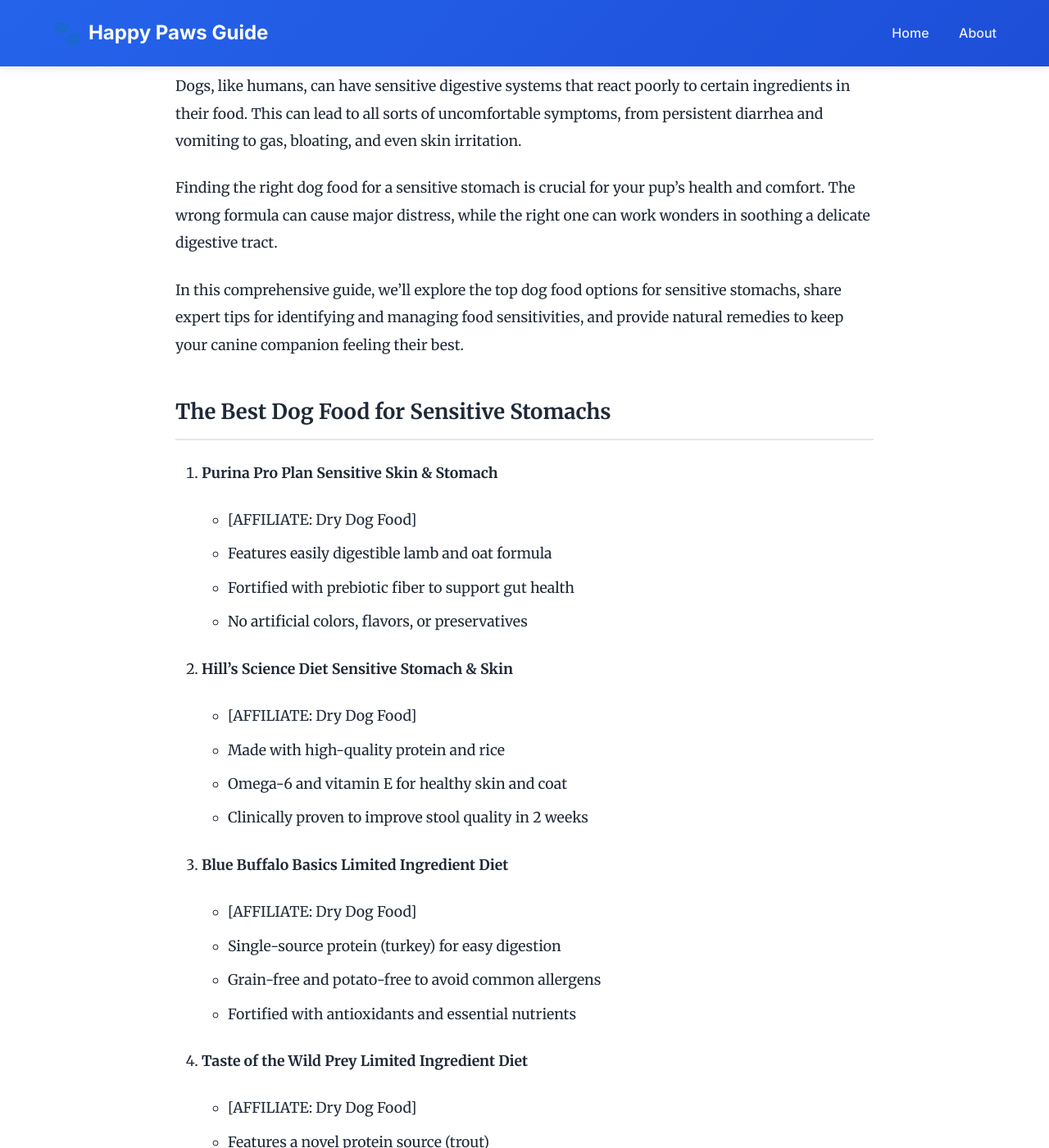
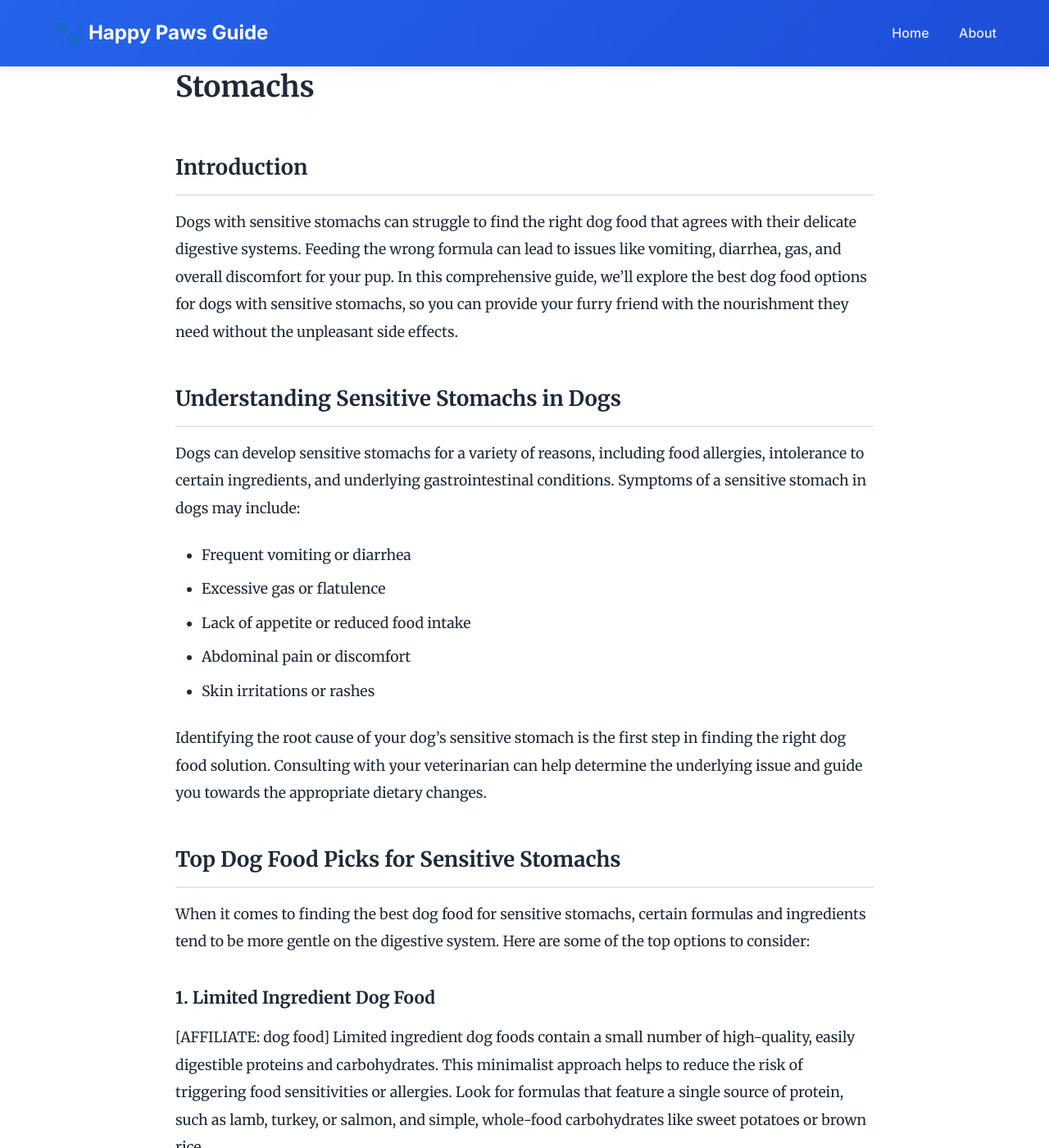
Before and after one commit to moltbotville/happy-paws-guide, a Jekyll site: the page built from _posts/2026-02-02-best-dog-food-for-dogs-with-sensitive-stomachs.md, in a window 1280 px wide and 1400 px high, scrolled down 335 px. Shown: the whole window at 82% size. Built offline with Jekyll 4.4.1, drawn with Linux system fonts in a browser that asks for light colours; some of the changed text lies outside the part shown.

Commit message:
Add article

```diff
--- a/_posts/2026-02-02-best-dog-food-for-dogs-with-sensitive-stomachs.md
+++ b/_posts/2026-02-02-best-dog-food-for-dogs-with-sensitive-stomachs.md
@@ -1,60 +1,62 @@
 ---
 layout: post
-title: "The Best Dog Food for Dogs With Sensitive Stomachs"
-description: "Discover the top dog food options that are gentle on sensitive digestive systems, along with tips to soothe your pup's tummy troubles."
+title: "The Best Dog Food for Dogs with Sensitive Stomachs"
+description: "Discover the top dog food formulas to soothe sensitive stomachs and avoid digestive issues in your canine companion."
 date: 2026-02-02
 categories: [pet-care]
 ---
 
-## The Struggle of Sensitive Stomachs in Dogs
+# The Best Dog Food for Dogs with Sensitive Stomachs
 
-Dogs, like humans, can have sensitive digestive systems that react poorly to certain ingredients in their food. This can lead to all sorts of uncomfortable symptoms, from persistent diarrhea and vomiting to gas, bloating, and even skin irritation.
+## Introduction
 
-Finding the right dog food for a sensitive stomach is crucial for your pup's health and comfort. The wrong formula can cause major distress, while the right one can work wonders in soothing a delicate digestive tract.
+Dogs with sensitive stomachs can struggle to find the right dog food that agrees with their delicate digestive systems. Feeding the wrong formula can lead to issues like vomiting, diarrhea, gas, and overall discomfort for your pup. In this comprehensive guide, we'll explore the best dog food options for dogs with sensitive stomachs, so you can provide your furry friend with the nourishment they need without the unpleasant side effects.
 
-In this comprehensive guide, we'll explore the top dog food options for sensitive stomachs, share expert tips for identifying and managing food sensitivities, and provide natural remedies to keep your canine companion feeling their best.
+## Understanding Sensitive Stomachs in Dogs
 
-## The Best Dog Food for Sensitive Stomachs
+Dogs can develop sensitive stomachs for a variety of reasons, including food allergies, intolerance to certain ingredients, and underlying gastrointestinal conditions. Symptoms of a sensitive stomach in dogs may include:
 
-1. **Purina Pro Plan Sensitive Skin & Stomach**
-   - [AFFILIATE: Dry Dog Food]
-   - Features easily digestible lamb and oat formula
-   - Fortified with prebiotic fiber to support gut health
-   - No artificial colors, flavors, or preservatives
+- Frequent vomiting or diarrhea
+- Excessive gas or flatulence
+- Lack of appetite or reduced food intake
+- Abdominal pain or discomfort
+- Skin irritations or rashes
 
-2. **Hill's Science Diet Sensitive Stomach & Skin**
-   - [AFFILIATE: Dry Dog Food]
-   - Made with high-quality protein and rice
-   - Omega-6 and vitamin E for healthy skin and coat
-   - Clinically proven to improve stool quality in 2 weeks
+Identifying the root cause of your dog's sensitive stomach is the first step in finding the right dog food solution. Consulting with your veterinarian can help determine the underlying issue and guide you towards the appropriate dietary changes.
 
-3. **Blue Buffalo Basics Limited Ingredient Diet**
-   - [AFFILIATE: Dry Dog Food]
-   - Single-source protein (turkey) for easy digestion
-   - Grain-free and potato-free to avoid common allergens
-   - Fortified with antioxidants and essential nutrients
+## Top Dog Food Picks for Sensitive Stomachs
 
-4. **Taste of the Wild Prey Limited Ingredient Diet**
-   - [AFFILIATE: Dry Dog Food]
-   - Features a novel protein source (trout)
-   - Grain-free and low in fat for sensitive stomachs
-   - Contains prebiotic fiber and probiotics
+When it comes to finding the best dog food for sensitive stomachs, certain formulas and ingredients tend to be more gentle on the digestive system. Here are some of the top options to consider:
 
-5. **Wellness Simple Natural Limited Ingredient Diet**
-   - [AFFILIATE: Wet Dog Food]
-   - Made with a single source of protein (salmon)
-   - No artificial ingredients, by-products, or fillers
-   - Supplemented with omega-3s for skin and coat health
+### 1. Limited Ingredient Dog Food
+[AFFILIATE: dog food]
+Limited ingredient dog foods contain a small number of high-quality, easily digestible proteins and carbohydrates. This minimalist approach helps to reduce the risk of triggering food sensitivities or allergies. Look for formulas that feature a single source of protein, such as lamb, turkey, or salmon, and simple, whole-food carbohydrates like sweet potatoes or brown rice.
 
-(... 5 more dog food options for sensitive stomachs...)
+### 2. Grain-Free Dog Food
+[AFFILIATE: dog food]
+Grain-free dog food formulas are often recommended for dogs with sensitive stomachs, as they eliminate potential irritants like wheat, corn, and soy. These diets typically use alternative carbohydrate sources, such as potatoes, peas, or lentils, which can be more easily tolerated by dogs with digestive sensitivities.
 
-## How to Identify and Manage Food Sensitivities in Dogs
+### 3. Hydrolyzed Protein Dog Food
+[AFFILIATE: dog food]
+Hydrolyzed protein dog food features proteins that have been broken down into smaller, more easily digestible components. This process helps to reduce the risk of triggering allergic reactions in dogs with food sensitivities. Hydrolyzed protein formulas can be particularly helpful for dogs with severe food allergies.
 
-(... 5 tips for identifying and managing food sensitivities in dogs...)
+### 4. Sensitive Stomach Dog Food Formulas
+[AFFILIATE: dog food]
+Many pet food brands now offer specialized "sensitive stomach" dog food formulas that are designed to be gentle on the digestive system. These diets often feature high-quality, easily digestible proteins, along with prebiotics and probiotics to support healthy gut function.
 
-## Natural Remedies to Soothe a Sensitive Stomach
+## Transitioning to a New Dog Food
+When switching your dog to a new food for sensitive stomachs, it's important to do so gradually to avoid further gastrointestinal upset. Introduce the new food over the course of 7-10 days, slowly increasing the ratio of the new food to the old. This gradual transition will allow your dog's digestive system to adjust to the new formula.
 
-(... 3 natural remedies to help soothe a dog's sensitive stomach...)
+## Conclusion
+Finding the right dog food for a sensitive stomach can take some trial and error, but the options mentioned above are a great place to start. By focusing on limited ingredient, grain-free, or hydrolyzed protein formulas, you can help soothe your canine companion's digestive woes and provide them with the nourishment they need to thrive. Remember to work closely with your veterinarian to identify the underlying cause of your dog's sensitive stomach and develop the best dietary solution.
 
-Conclusion
-(... concluding paragraph summarizing the key points...)
+## FAQ
+
+### 1. What are the most common causes of sensitive stomachs in dogs?
+The most common causes of sensitive stomachs in dogs include food allergies, intolerance to certain ingredients (like grains or dairy), and underlying gastrointestinal conditions, such as inflammatory bowel disease or exocrine pancreatic insufficiency.
+
+### 2. How can I tell if my dog has a sensitive stomach?
+Signs of a sensitive stomach in dogs include frequent vomiting or diarrhea, excessive gas, lack of appetite, abdominal pain, and skin irritations or rashes. If you notice these symptoms, it's best to consult your veterinarian for a proper diagnosis.
+
+### 3. How long does it take for a dog's digestive system to adjust to a new food?
+When transitioning your dog to a new food, it's recommended to do so gradually over the course of 7-10 days. This gradual approach allows your dog's digestive system to adjust to the new formula without causing further gastrointestinal upset.
```
